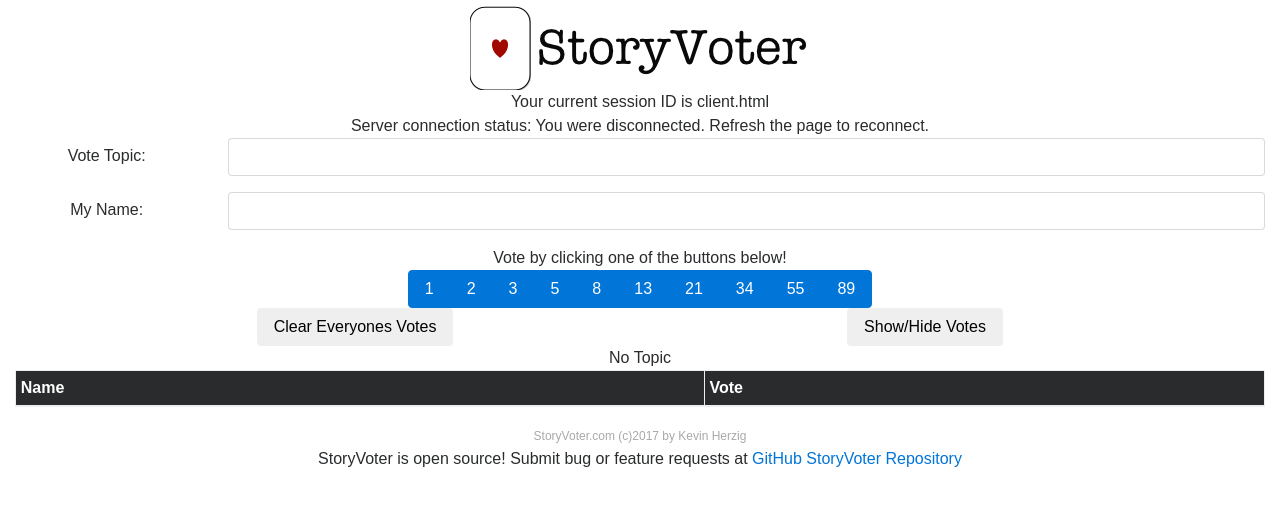
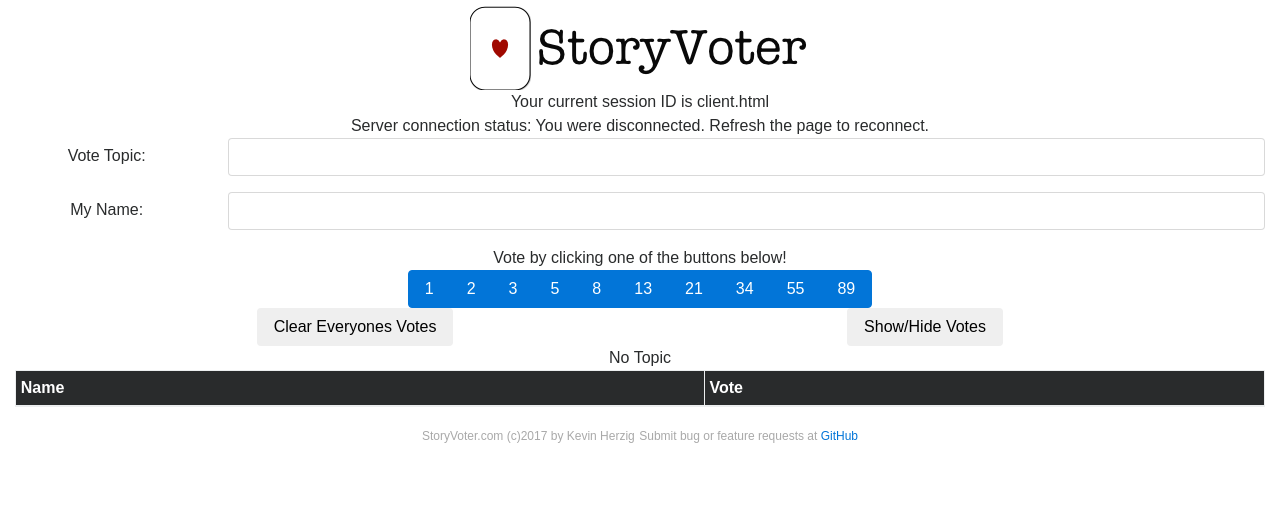
Before and after one commit to kevinherzig/StoryVoter, a website: page client.html in a window 1280 px wide. Drawn offline with Linux system fonts and the light colour scheme; files that its build step writes are made by us from their sources; no server answers; files whose address does not match are found by name; a web font is replaced by a local one.

Commit message:
Fixed up copyright notice

```diff
--- a/client.html
+++ b/client.html
@@ -110,16 +110,13 @@
         <tbody id="tableBody">
         </tbody>
       </table>
-
     </div>
   </div>
-
-
 
   <footer class="footer">
     <div class="text-center">
       <span class="" style="font-size: 12px; color: darkgray">StoryVoter.com (c)2017 by Kevin Herzig</span>
-    <br>StoryVoter is open source!   Submit bug or feature requests at <a href="https://github.com/kevinherzig/StoryVoter">GitHub StoryVoter Repository</a>
+    <span style="font-size: 12px; color: darkgray">Submit bug or feature requests at <a href="https://github.com/kevinherzig/StoryVoter">GitHub</a></span>
     </div>
   </footer>
   <script src="/js/sockjs.min.js"></script>
```
Also changed, not shown: 1 other file.
